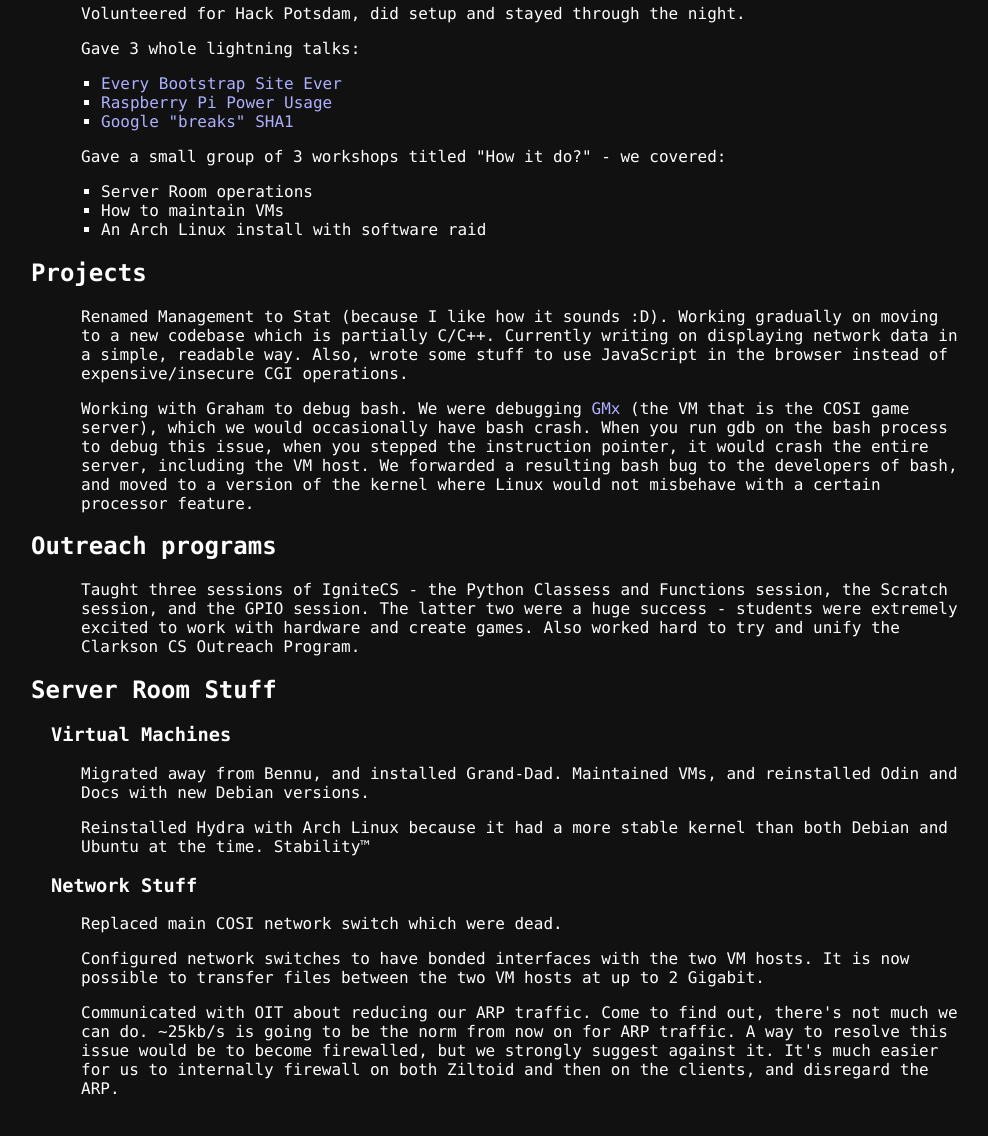
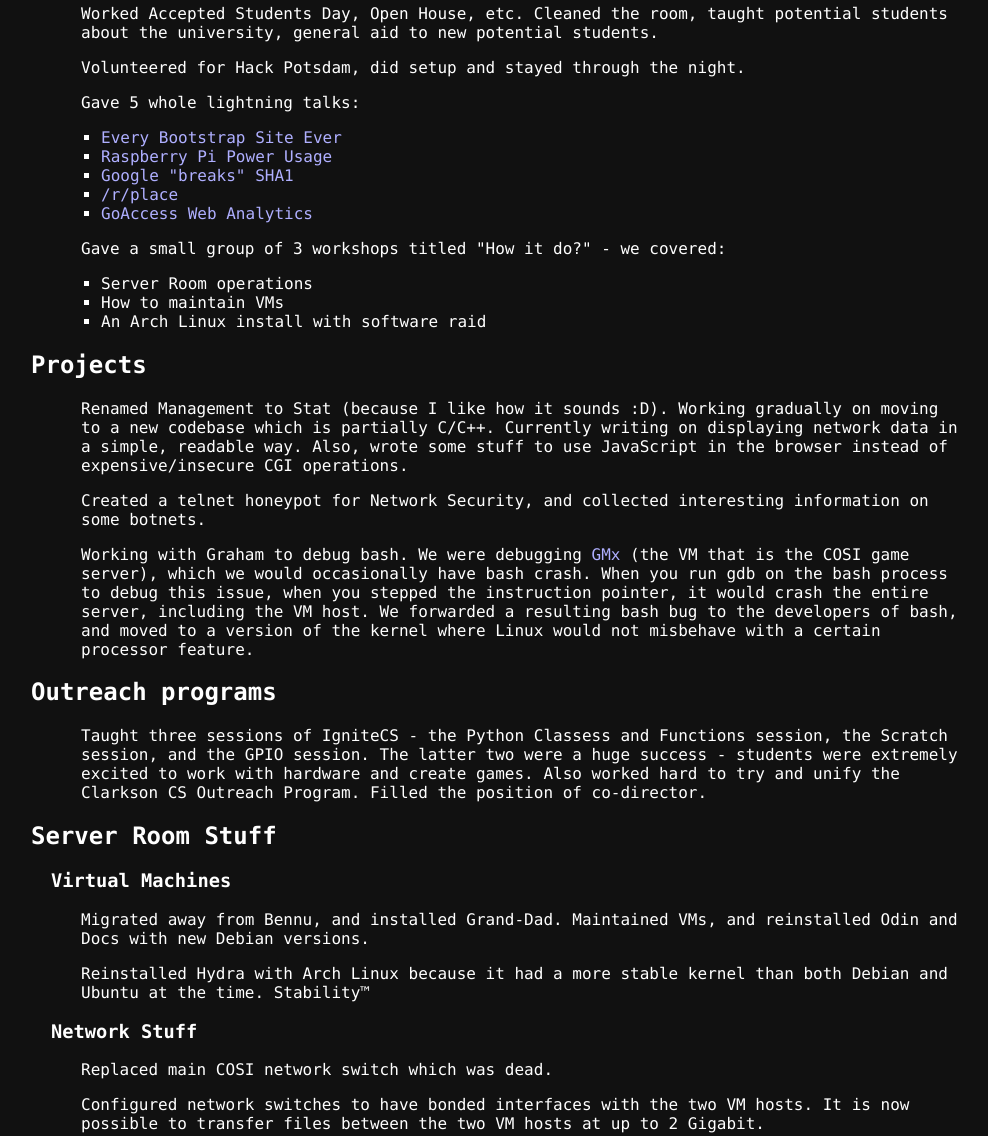
Before and after one commit to jrddunbr/mp251sp2017, a plain HTML site: page index.html in a window 1280 px wide. Shown: the part 218-1354 px from the top of the page, without its empty margins (71-1059 px from the left). Before the commit the page ends 1332 px from the top, so only its background shows below. Drawn offline with Linux system fonts and the light colour scheme.

Commit message:
Updated to April 10, 2017

```diff
--- a/index.html
+++ b/index.html
@@ -16,7 +16,7 @@ function stp() {
   <div>
     <h1>Jared Dunbar - Spring 2017</h1>
     <p>
-      COSI for credit - 2 credit hours
+      COSI for credit - 2 credit hours <!-- Dangit! Should have done three! Next semester...  -->
     </p>
   </div>
   <div>
@@ -25,15 +25,20 @@ function stp() {
       Kept the lab clean, participated in all meetings that I could get to (exception being I can't miss exams<!-- Thanks Maciel.. really the students of our class because they insisted that it was the /best/ time -->).
     </p>
     <p>
+      Worked Accepted Students Day, Open House, etc. Cleaned the room, taught potential students about the university, general aid to new potential students.
+    </p>
+    <p>
       Volunteered for Hack Potsdam, did setup and stayed through the night.
     </p>
     <p>
-      Gave 3 whole lightning talks:
+      Gave 5 whole lightning talks:
     </p>
     <ul>
       <li><a href="http://adventurega.me/bootstrap/" target="_blank">Every Bootstrap Site Ever</a></li>
       <li><a href="http://web2.clarkson.edu/projects/cosi/sp2017/students/dunbarj/power.html" target="_blank">Raspberry Pi Power Usage</a></li>
       <li><a href="http://shattered.io/" target="_blank">Google "breaks" SHA1</a></li>
+      <li><a href="http://reddit.com/r/place" target="_blank">/r/place</a></li>
+      <li><a href="http://go.ja13.org" target="_blank">GoAccess Web Analytics</a></li>
     </ul>
     <p>
       Gave a small group of 3 workshops titled "How it do?" - we covered:
@@ -50,13 +55,16 @@ function stp() {
       Renamed Management to Stat (because I like how it sounds :D). Working gradually on moving to a new codebase which is partially C/C++. Currently writing on displaying network data in a simple, readable way. Also, wrote some stuff to use JavaScript in the browser instead of expensive/insecure CGI operations.
     </p>
     <p>
+      Created a telnet honeypot for Network Security, and collected interesting information on some botnets.
+    </p>
+    <p>
       Working with Graham to debug bash. We were debugging <a href="http://gmx.cosi.clarkson.edu/" target="_blank">GMx</a> (the VM that is the COSI game server), which we would occasionally have bash crash. When you run gdb on the bash process to debug this issue, when you stepped the instruction pointer, it would crash the entire server, including the VM host. We forwarded a resulting bash bug to the developers of bash, and moved to a version of the kernel where Linux would not misbehave with a certain processor feature.
     </p>
   </div>
   <div>
     <h2>Outreach programs</h2>
     <p>
-      Taught three sessions of IgniteCS - the Python Classess and Functions session, the Scratch session, and the GPIO session. The latter two were a huge success - students were extremely excited to work with hardware and create games. Also worked hard to try and unify the Clarkson CS Outreach Program.
+      Taught three sessions of IgniteCS - the Python Classess and Functions session, the Scratch session, and the GPIO session. The latter two were a huge success - students were extremely excited to work with hardware and create games. Also worked hard to try and unify the Clarkson CS Outreach Program. Filled the position of co-director.
     </p>
   </div>
   <div>
@@ -70,13 +78,13 @@ function stp() {
     </p>
     <h3>Network Stuff</h3>
     <p>
-      Replaced main COSI network switch which were dead.
+      Replaced main COSI network switch which was dead.
     </p>
     <p>
       Configured network switches to have bonded interfaces with the two VM hosts. It is now possible to transfer files between the two VM hosts at up to 2 Gigabit.
     </p>
     <p>
-      Communicated with OIT about reducing our ARP traffic. Come to find out, there's not much we can do. ~25kb/s is going to be the norm from now on for ARP traffic. A way to resolve this issue would be to become firewalled, but we strongly suggest against it. It's much easier for us to internally firewall on both Ziltoid and then on the clients, and disregard the ARP.
+      Communicated with OIT about reducing our ARP traffic. Come to find out, there's not much we can do. ~25kb/s is going to be the norm from now on for ARP traffic. A way to resolve this issue would be to become firewalled, but we strongly suggest against it. It's much easier for us to internally firewall on both Ziltoid and then on the clients, and disregard the ARP. Perhaps ARP cache in the future would make more sense...
     </p>
   </div>
   <div id="music">
```
